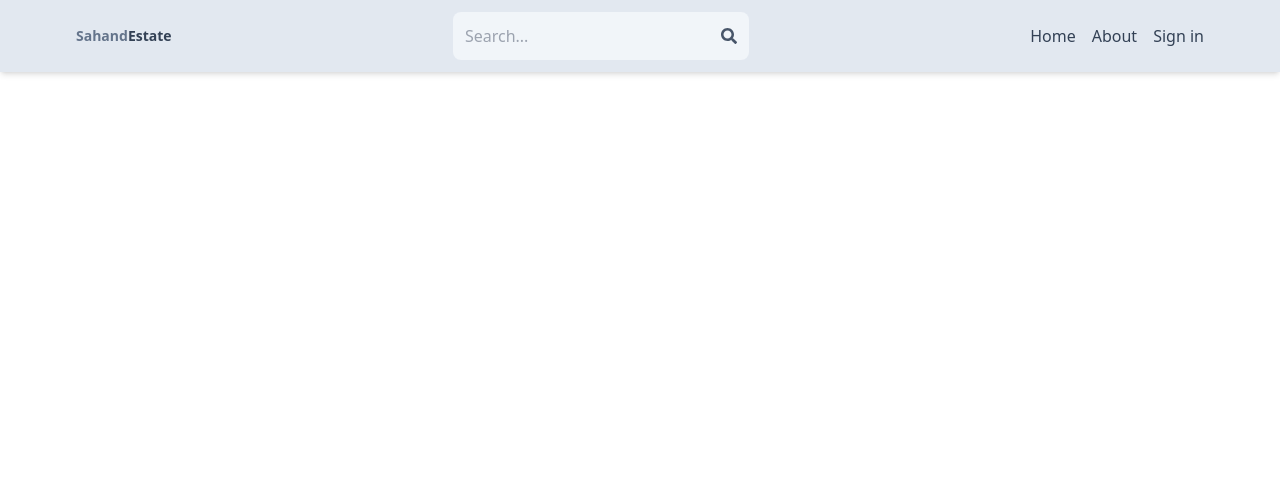
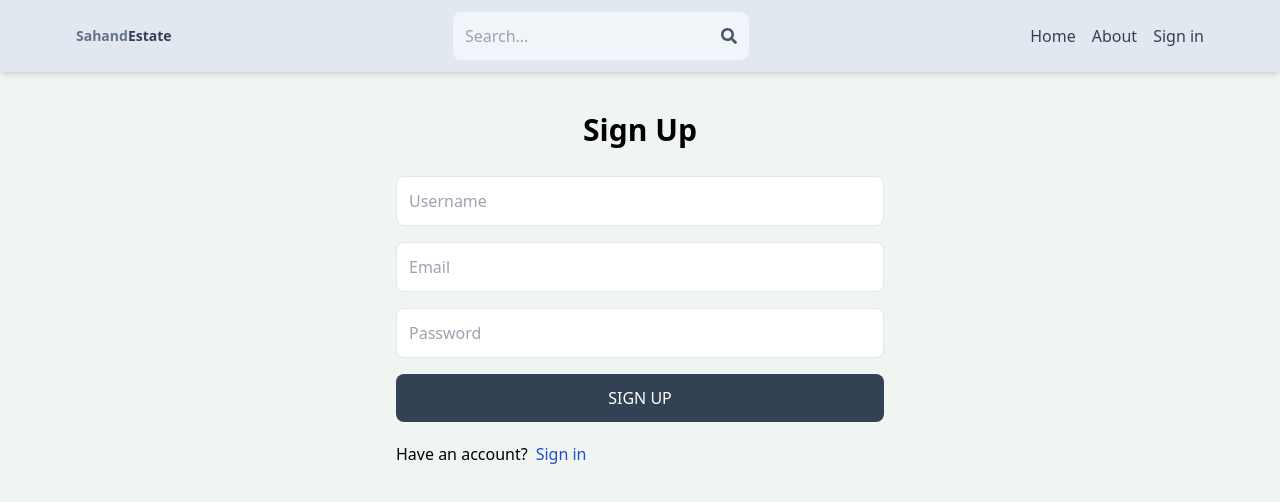
Before and after one commit to nikhil9755/real_state, a React (Vite) app in the folder client/: page /sign-up in a window 1280 px wide. Shown: the top 502 px of the page. Built offline with nearby package versions, Linux system fonts and the light colour scheme.

Commit message:
complete sign up page ui

```diff
--- a/client/src/App.jsx
+++ b/client/src/App.jsx
@@ -6,6 +6,7 @@
 import Profile from './pages/Profile'
 import About from './pages/About'
 import Header from './components/Header'
+import SignUp from './pages/SignUp';
 
 function App() {
   return (
@@ -13,10 +14,11 @@
     <Header />
       <Routes>
         <Route path='/' element={<Home/> } />
-        <Route path='/sing-in' element={<SignIn/> } />
-        <Route path='/sing-out' element={<SignOut/> } />
+        <Route path='/sign-in' element={<SignIn/> } />
+        <Route path='/sign-out' element={<SignOut/> } />
         <Route path='/about' element={<About/> } />
         <Route path='/profile' element={<Profile/> } />
+        <Route path='/sign-up' element={<SignUp/> } />
 
       </Routes>
     </BrowserRouter>
--- a/client/src/index.css
+++ b/client/src/index.css
@@ -1,3 +1,7 @@
 @tailwind base;
 @tailwind components;
 @tailwind utilities;
+
+body{
+    background-color: rgb(241, 245, 241);
+}
--- /dev/null
+++ b/client/src/pages/SignUp.jsx
@@ -0,0 +1,24 @@
+import React from 'react'
+import { Link } from 'react-router-dom'
+
+export default function SignUp() {
+  return (
+    <div className='p-3 max-w-lg mx-auto'>
+    <h1 className='text-3xl text-center font-semibold my-7'>Sign Up</h1>
+    <form className='flex flex-col gap-4'>
+      <input type='text' className='border p-3 rounded-lg' placeholder='Username' name='username' id='username'  / >
+      <input type='text' className='border p-3 rounded-lg' placeholder='Email' name='username' id='username'  / >
+
+      <input type='text' className='border p-3 rounded-lg' placeholder='Password' name='username' id='username'  / >
+      <button className='bg-slate-700 text-white p-3 rounded-lg uppercase hover:opacity-95 disabled:opacity-80'>Sign Up</button>
+    </form>
+    <div className='flex gap-2 mt-5'>
+        <p>Have an account?</p>
+        <Link to={'/sign-in'}>
+          <span className='text-blue-700'>Sign in</span>
+        </Link>
+      </div>
+    </div>
+
+  )
+}
```
